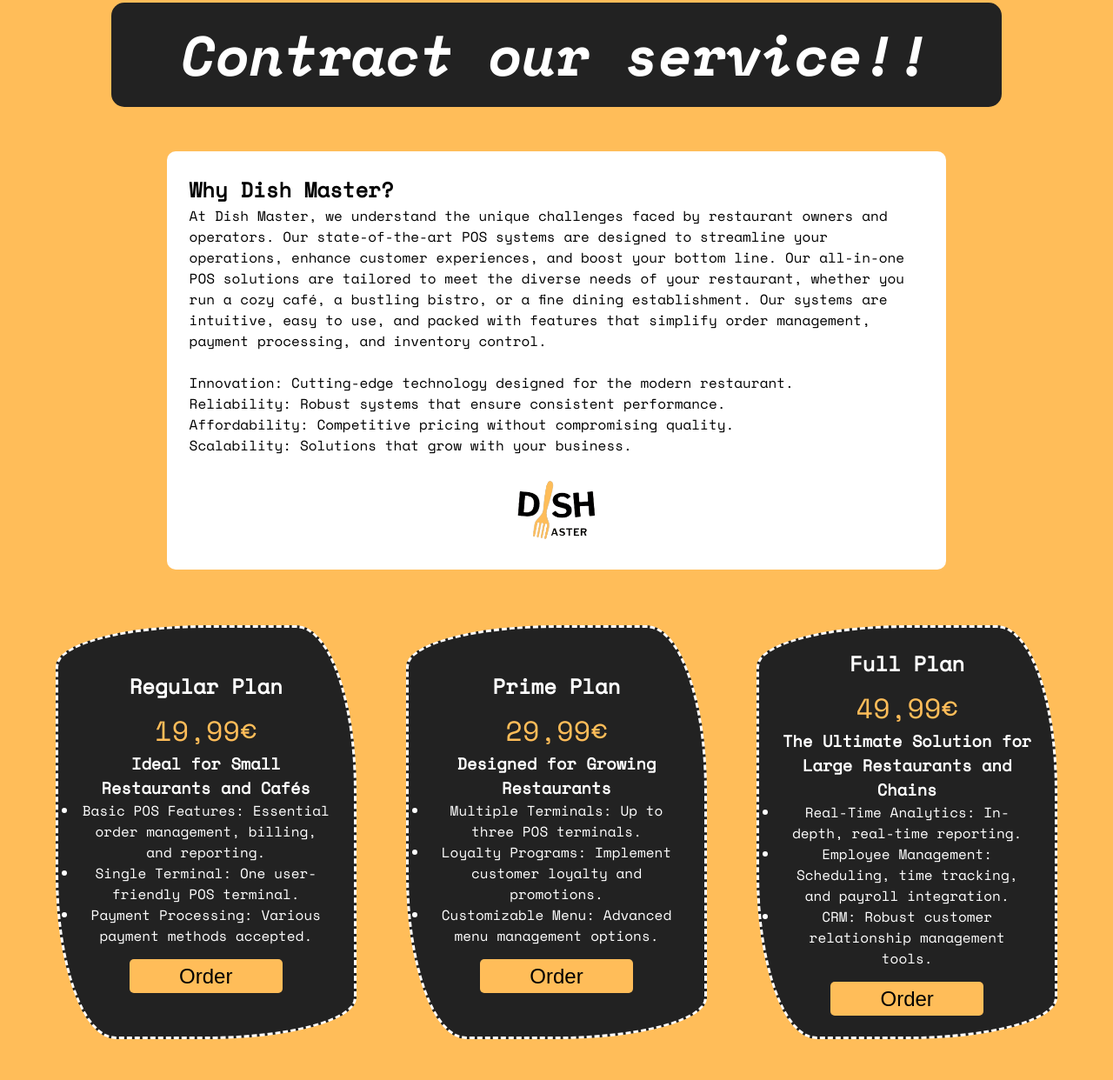
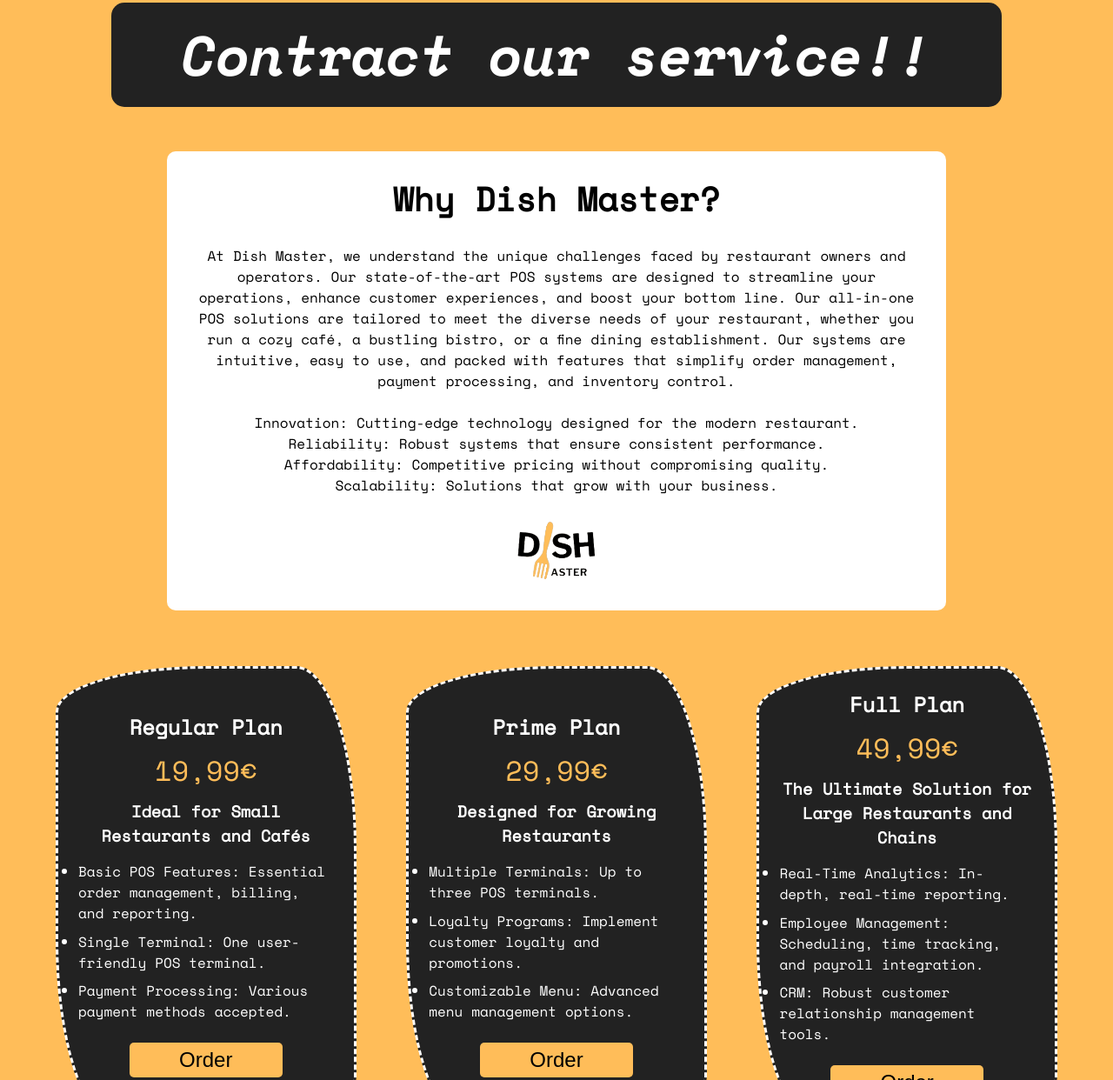
Before and after one commit to ihernandezgo23/DishMaster, a plain HTML site: page home.html in a window 1280 px wide. Shown: the part 23-1265 px from the top of the page at 87% size. Drawn offline with Linux system fonts and the light colour scheme.

Commit message:
home.css updated

```diff
--- a/css/home.css
+++ b/css/home.css
@@ -55,6 +55,7 @@
     flex-direction: column;
     justify-content: center;
     align-items: center;
+    text-align: center;
 }
 #info-box{
     display: flex;
@@ -64,6 +65,10 @@
     padding: 2%;
     border-radius: 10px;
 
+}
+#info-box h2{
+    font-size: 2.4em;
+    margin-bottom: 3%;
 }
 #info-box img{
     margin-top: 3%;
@@ -93,13 +98,18 @@
 }
 #offers span{
     margin-top: 3%;
+    margin-bottom: 3%;
     color: #FFBD59;
     font-size: 2em;
     font-style: bold;
 
 }
-#offers p{
-    margin-top: 3%;
+#offers h3{
+    margin-bottom: 5%;
+}
+#offers li{
+    text-align: start;
+    margin-bottom: 3%;
 }
 #offers a{
     font-family: MonoRegular;
@@ -117,6 +127,7 @@
     font-size: 1.5em;
     border-style: none;
     background-color: #FFBD59;
+    text-align: center;
 }
 
 #offers a:hover{
```
